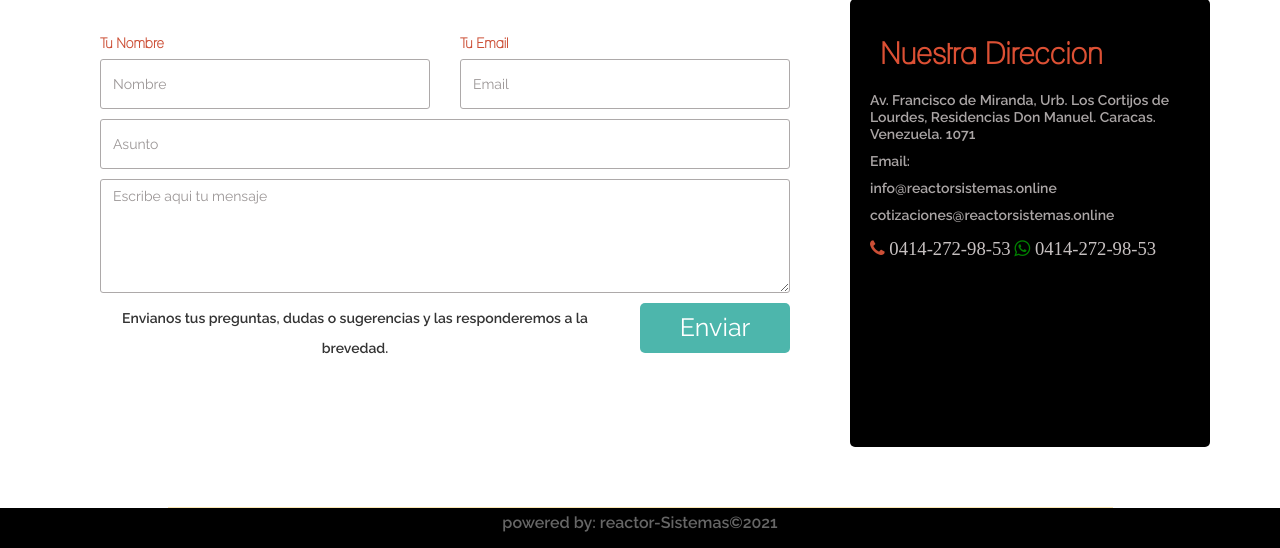
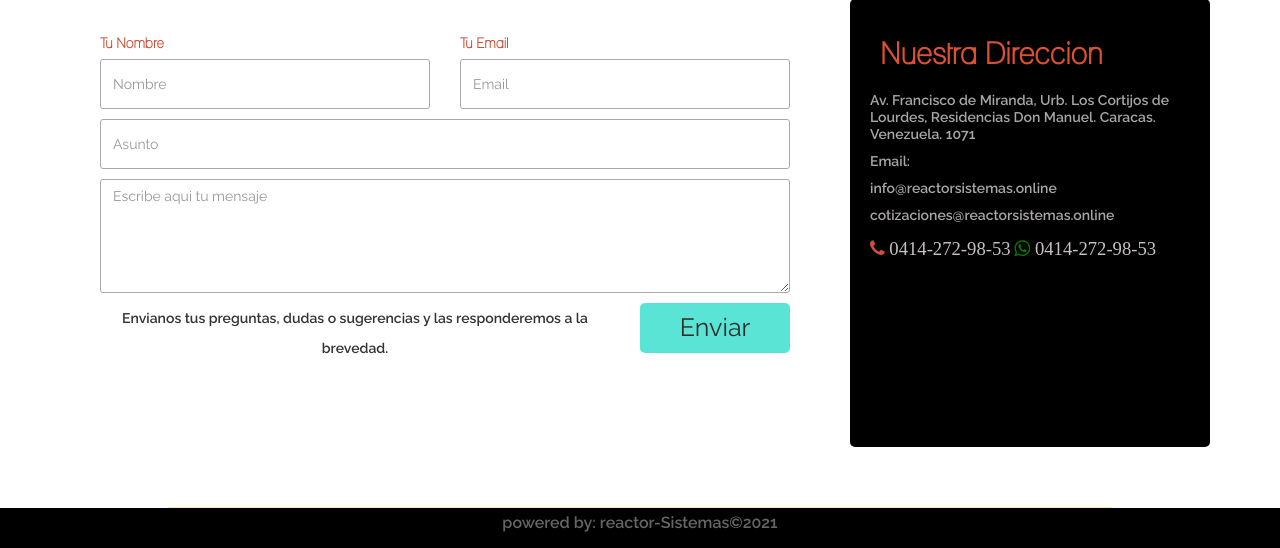
Before and after one commit to skynetfrank/reactor-web, a PHP site: page / in a window 1280 px wide. Shown: the part 4435-4983 px from the top of the page. Run offline with PHP 8.4, Linux system fonts and the light colour scheme.

```diff
--- a/css/style.css
+++ b/css/style.css
@@ -461,10 +461,10 @@ label {
   height: 50px;
 }
 #contact input[type="submit"] {
-  background: #4db6ac;
+  background: #5ae4d6;
   font-size: 25px;
   border-radius: 5px;
-  color: #ffffff;
+  color: rgb(49, 45, 45);
   transition: all 0.4s ease-in-out;
   -webkit-transition: all 0.4s ease-in-out;
   -moz-transition: all 0.4s ease-in-out;
```
